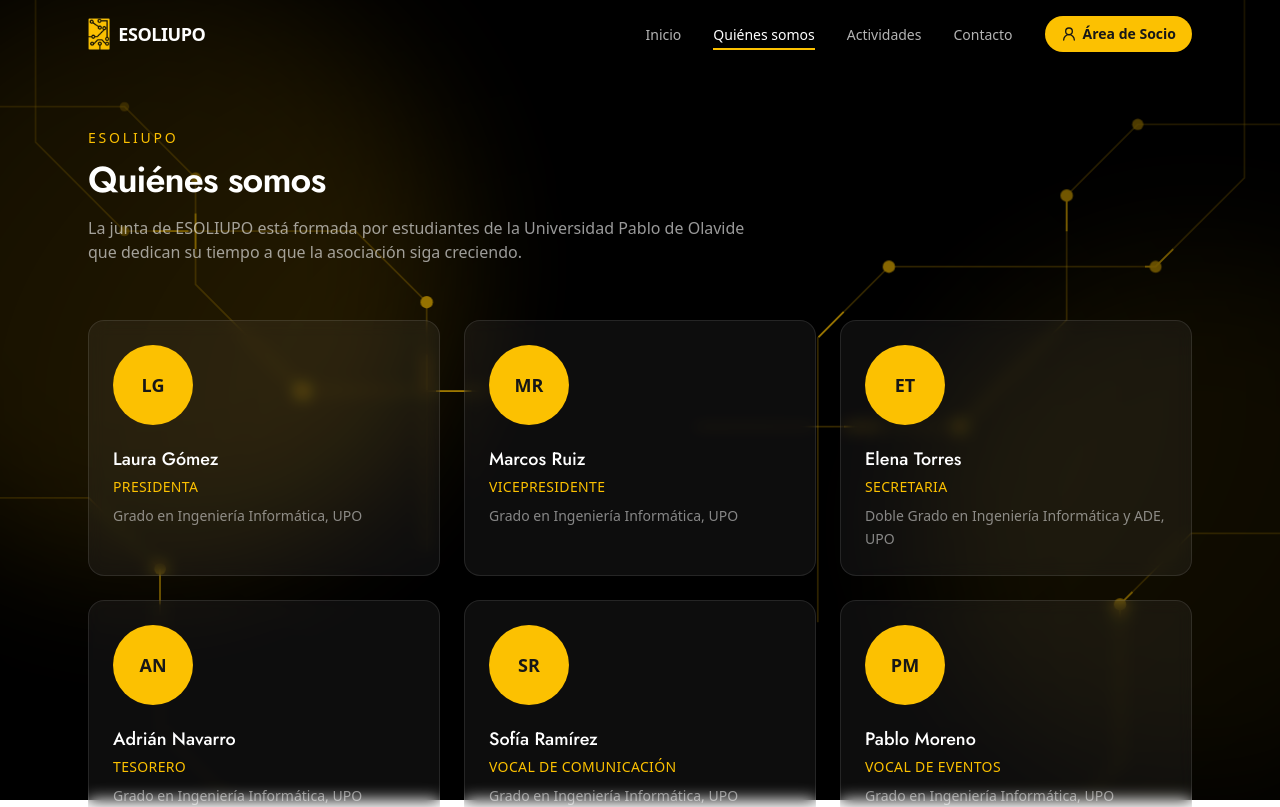
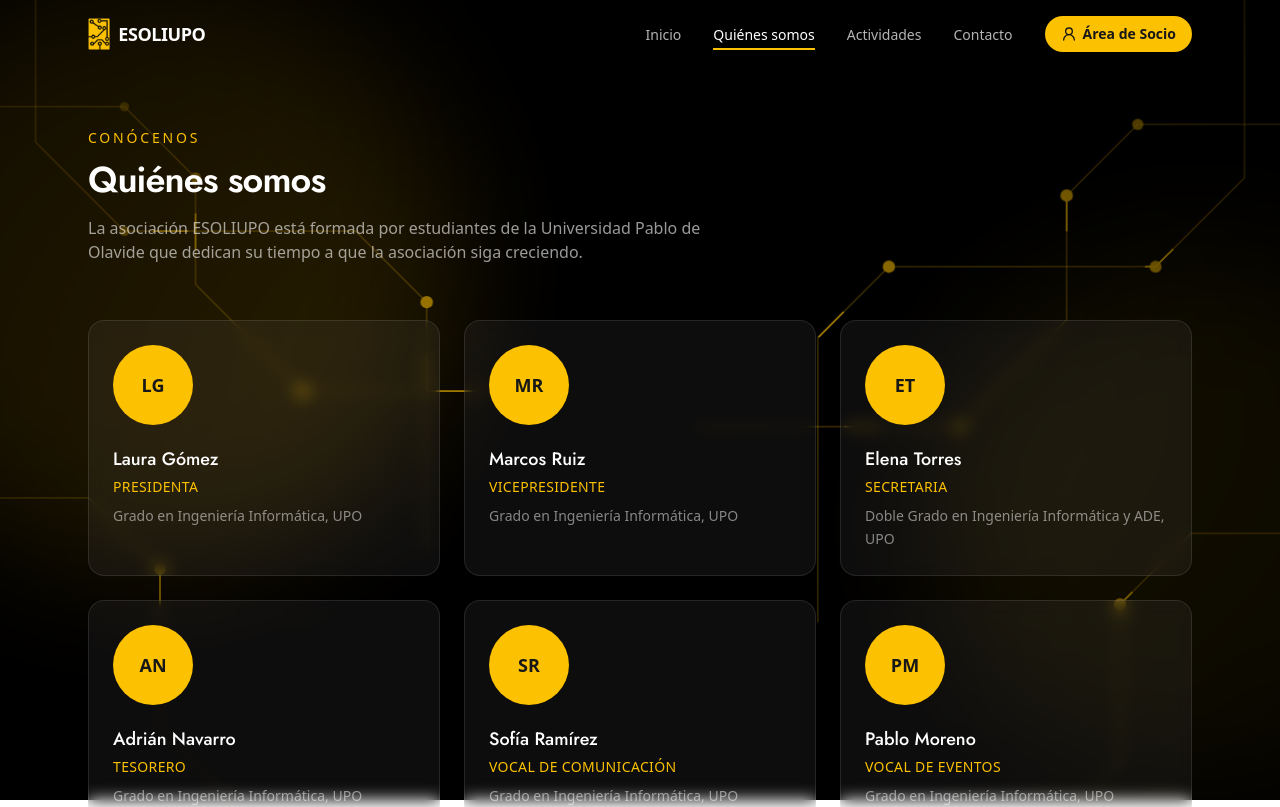
Before and after one commit to davgarbla11/esoliupo-web, a React (Vite) app in the folder frontend/: page /quienes-somos in a window 1280 px wide. Shown: the top 807 px of the page. Built offline with nearby package versions, Linux system fonts and the light colour scheme; a web font is replaced by a local one.

Commit message:
Update WhoWeAre.tsx

```diff
--- a/frontend/src/pages/WhoWeAre.tsx
+++ b/frontend/src/pages/WhoWeAre.tsx
@@ -54,13 +54,13 @@ function WhoWeAre() {
         className="max-w-2xl"
       >
         <p className="text-sm font-medium uppercase tracking-[0.2em] text-gold-400">
-          ESOLIUPO
+          Conócenos
         </p>
         <h1 className="mt-3 text-3xl font-semibold tracking-tight text-white sm:text-4xl">
           Quiénes somos
         </h1>
         <p className="mt-4 text-white/60">
-          La junta de ESOLIUPO está formada por estudiantes de la Universidad
+          La asociación ESOLIUPO está formada por estudiantes de la Universidad
           Pablo de Olavide que dedican su tiempo a que la asociación siga
           creciendo.
         </p>
```
